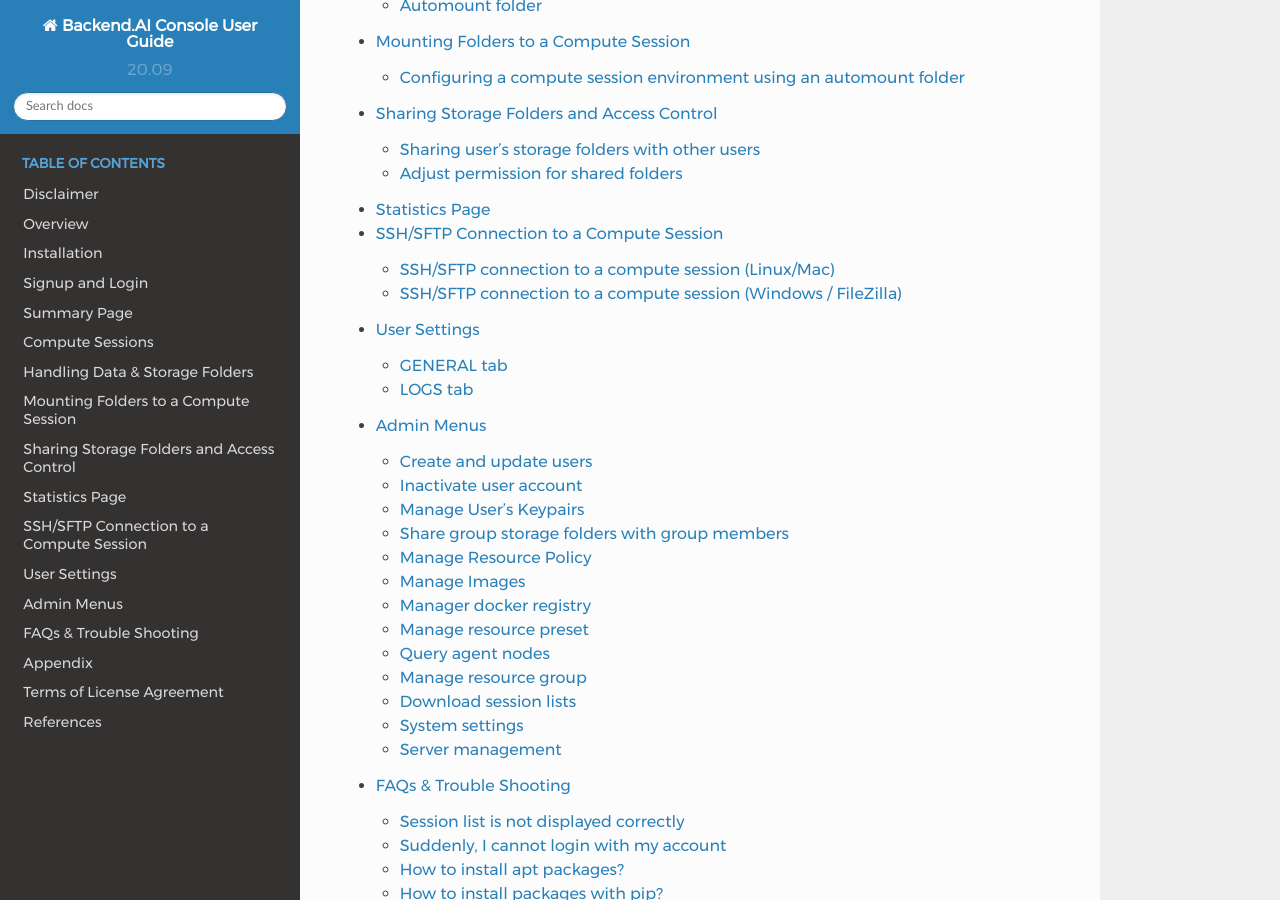
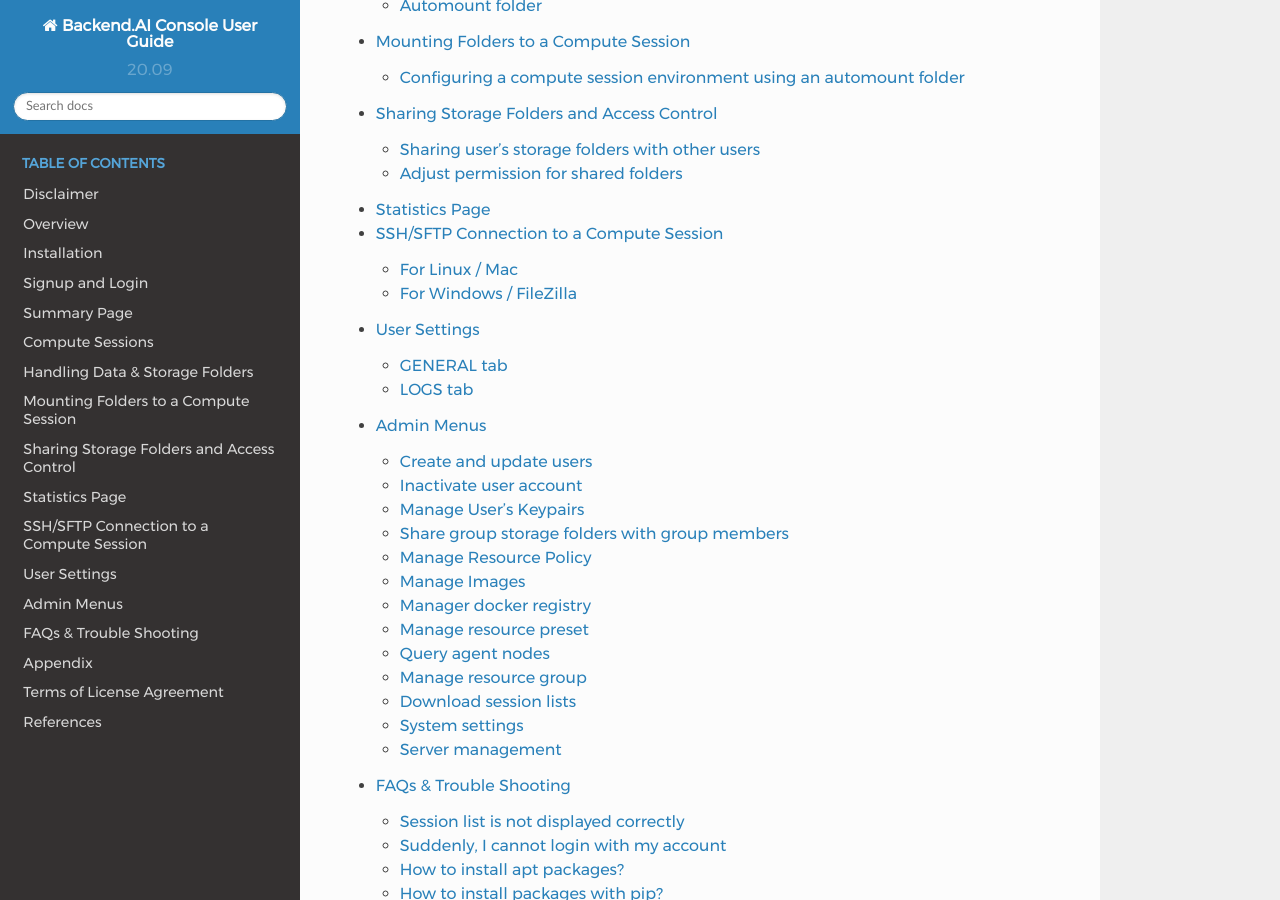
Before and after one commit to lablup/backend.ai-docs-webui, a Sphinx documentation site: the page built from docs/index.rst, in a window 1280 px wide and 900 px high, scrolled down 1210 px. Built offline with Sphinx 7.4.7 and the Read the Docs theme 2.0.0, drawn with Linux system fonts in a browser that asks for light colours.

Commit message:
changed subsection title shortly

```diff
--- a/docs/sftp_to_container/sftp_to_container.rst
+++ b/docs/sftp_to_container/sftp_to_container.rst
@@ -10,7 +10,7 @@
    on web-based console service.
 
 
-SSH/SFTP connection to a compute session (Linux/Mac)
+For Linux / Mac
 ----------------------------------------------------
 
 First, create a compute session, then click the app icon (first button) in
@@ -79,7 +79,7 @@
 
 
 
-SSH/SFTP connection to a compute session (Windows / FileZilla)
+For Windows / FileZilla
 --------------------------------------------------------------
 
 Backend.AI Console app supports OpenSSH-based public key connection (RSA2048).
```
